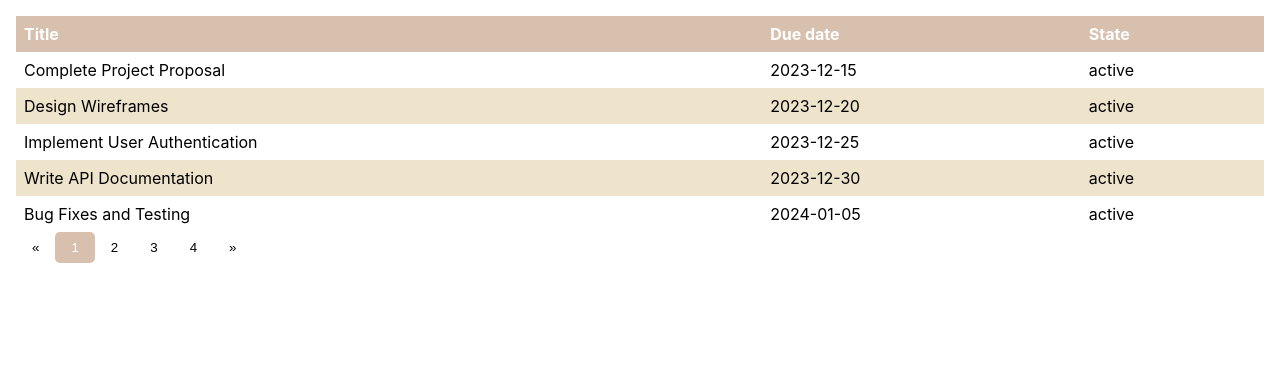
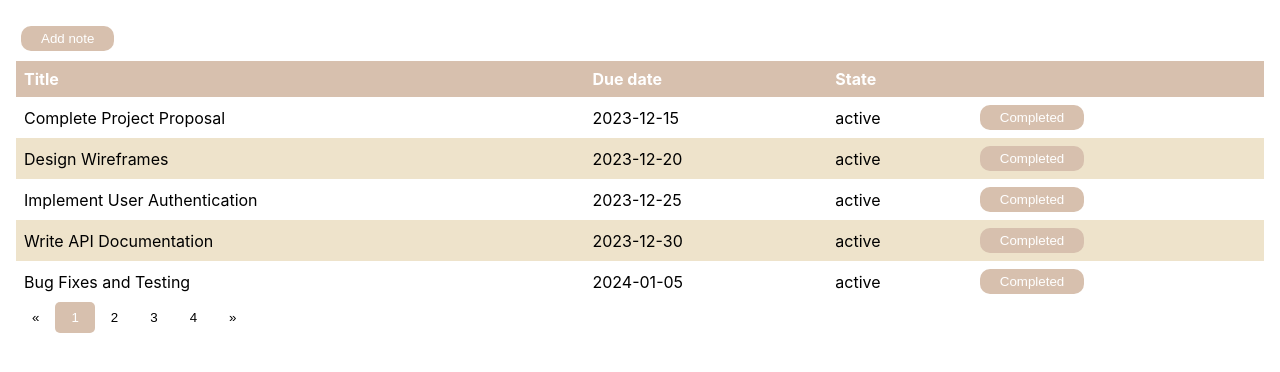
Before and after one commit to JulianaM2/react-tasks, a React (Create React App) app: page / in a window 1280 px wide. Shown: the top 372 px of the page. Built offline with nearby package versions, Linux system fonts and the light colour scheme.

Commit message:
Add helper and state for update task

```diff
--- a/src/components/Tasks/TaskForm/TaskForm.css
+++ b/src/components/Tasks/TaskForm/TaskForm.css
@@ -1,15 +1,5 @@
 .task-form {
   padding: 10px 100px;
-}
-
-.add-note {
-  border: none;
-  background-color: #d7c0ae;
-  margin: 0px 5px;
-  border-radius: 10px;
-  padding: 5px 20px;
-  width: fit-content;
-  color: white;
 }
 
 .field-required {
--- a/src/components/Tasks/TaskForm/TaskForm.jsx
+++ b/src/components/Tasks/TaskForm/TaskForm.jsx
@@ -45,6 +45,7 @@ const TaskForm = () => {
   );
 
   const handleAddNotes = (noteValue) => setNotes([...notes, noteValue]);
+  const handleCancel = () => navigate("/");
 
   return (
     <>
@@ -159,8 +160,9 @@ const TaskForm = () => {
                 </div>
                 <div style={col(1)}>
                   <button
+                    type="button"
                     onClick={() => handleAddNotes(values.note)}
-                    className="add-note"
+                    className="brown-btn"
                     disabled={!values.note}
                   >
                     Add
@@ -168,10 +170,20 @@ const TaskForm = () => {
                 </div>
               </div>
               <div className="row">
-                <button type="submit" disabled={isSubmitting}>
+                <button
+                  type="submit"
+                  disabled={isSubmitting}
+                  className="blue-btn"
+                >
                   Save
                 </button>
-                <button>Cancel</button>
+                <button
+                  type="button"
+                  className="brown-btn"
+                  onClick={handleCancel}
+                >
+                  Cancel
+                </button>
               </div>
               <div className="row">
                 <ul>
--- a/src/components/Tasks/TaskList/TaskList.css
+++ b/src/components/Tasks/TaskList/TaskList.css
@@ -43,5 +43,9 @@ tr:hover {
 .active-page {
   background-color: #d7c0ae !important;
   color: white !important;
-  border-radius: 5px
+  border-radius: 5px;
 }
+
+.add-note-div {
+  margin: 10px 0px;
+}
--- a/src/components/Tasks/TaskList/TaskList.jsx
+++ b/src/components/Tasks/TaskList/TaskList.jsx
@@ -2,11 +2,13 @@ import { useEffect, useLayoutEffect, useMemo, useState } from "react";
 import "./TaskList.css";
 import taskStore from "../../../store/task";
 import { useNavigate } from "react-router-dom";
-import { getLatestState } from "../../../helpers/task.helpers";
+import {
+  getDateFromFullDateTime,
+  getLatestState,
+} from "../../../helpers/task.helpers";
 
-const sliceData = (tasks, page, rows, setSlicedTask) => {
-  setSlicedTask(tasks.slice((page - 1) * rows, page * rows));
-};
+const sliceData = (tasks, page, rows) =>
+  tasks.slice((page - 1) * rows, page * rows);
 
 const getPagationValues = (paginationStart, setPaginationStart) => {
   const pages = [];
@@ -28,18 +30,51 @@ const getPagationValues = (paginationStart, setPaginationStart) => {
   return pages;
 };
 
+const showTaskList = (
+  slicedTasks,
+  handleNavigateToTaskDetails,
+  handleChangeTaskState
+) =>
+  slicedTasks.map((task, index) => {
+    const latestState = getLatestState(task.stateHistory, index).state;
+    console.log(index, latestState);
+    return (
+      <tr key={"task-" + index}>
+        <td onClick={() => handleNavigateToTaskDetails(task)}>{task.title}</td>
+        <td>{task.dueDate}</td>
+        <td>{latestState}</td>
+        <td>
+          {latestState !== "closed" && (
+            <button
+              onClick={() => handleChangeTaskState(task, index)}
+              className="brown-btn"
+            >
+              Completed
+            </button>
+          )}
+        </td>
+      </tr>
+    );
+  });
+
 const TaskList = () => {
   const [paginationStart, setPaginationStart] = useState(1);
   const [taskState, setTaskState] = useState(taskStore.initialState);
-  const [tasks, setTasks] = useState([]);
-  const [slicedTasks, setSlicedTasks] = useState([]);
   const navigate = useNavigate();
 
-  useMemo(
-    () => sliceData(tasks, paginationStart, 5, setSlicedTasks),
-    [paginationStart, tasks]
+  useLayoutEffect(() => {
+    taskStore.subscribe(setTaskState);
+    taskStore.init();
+  }, []);
+
+  useEffect(() => {
+    sliceData(taskState.tasks, paginationStart, 5);
+  }, [paginationStart, taskState.tasks]);
+
+  const slicedTasks = useMemo(
+    () => sliceData(taskState.tasks, paginationStart, 5),
+    [paginationStart, taskState.tasks]
   );
-
 
   const handleNextPage = () => setPaginationStart(paginationStart + 1);
   const handlePreviousPage = () => setPaginationStart(paginationStart - 1);
@@ -47,44 +82,51 @@ const TaskList = () => {
     navigate("/task/details", {
       state: { ...task },
     });
-
-  useLayoutEffect(() => {
-    taskStore.subscribe(setTaskState);
-    taskStore.init();
-  }, []);
-
-  useEffect(() => {
-    setTasks(taskState.tasks);
-    sliceData(taskState.tasks, paginationStart, 5, setSlicedTasks);
-  }, [paginationStart, taskState.tasks]);
+  const handleNavigateToAddNote = () => navigate("/task/create");
+  const handleChangeTaskState = (task, index) => {
+    const newState = {
+      state: "closed",
+      date: getDateFromFullDateTime(new Date()),
+    };
+    console.log(newState);
+    task.stateHistory.push(newState);
+    taskStore.updateTask(task, index);
+    console.log(taskState.tasks);
+  };
 
   return (
     <>
+      <div className="add-note-div">
+        <button className="brown-btn" onClick={handleNavigateToAddNote}>
+          Add note
+        </button>
+      </div>
       <table>
         <thead>
           <tr>
             <th>Title</th>
             <th>Due date</th>
             <th>State</th>
+            <th></th>
           </tr>
         </thead>
         <tbody>
-          {slicedTasks.map((task, index) => (
-            <tr key={"task-" + index}>
-              <td onClick={() => handleNavigateToTaskDetails(task)}>
-                {task.title}
-              </td>
-              <td>{task.dueDate}</td>
-              <td>{getLatestState(task.stateHistory).state}</td>
-            </tr>
-          ))}
+          {showTaskList(
+            slicedTasks,
+            handleNavigateToTaskDetails,
+            handleChangeTaskState
+          )}
         </tbody>
       </table>
       <div className="pagination">
         <button disabled={paginationStart === 1} onClick={handlePreviousPage}>
           &laquo;
         </button>
-        {getPagationValues(paginationStart, setPaginationStart, tasks.length)}
+        {getPagationValues(
+          paginationStart,
+          setPaginationStart,
+          taskState.tasks.length
+        )}
         <button onClick={handleNextPage}>&raquo;</button>
       </div>
     </>
--- a/src/helpers/task.helpers.js
+++ b/src/helpers/task.helpers.js
@@ -5,4 +5,12 @@ const getLatestState = (states) =>
       : current;
   });
 
-export { getLatestState };
+const getDateFromFullDateTime = (date) => {
+  const month = date.getUTCMonth() + 1; //months from 1-12
+  const day = date.getUTCDate();
+  const year = date.getUTCFullYear();
+
+  return year + "-" + month + "-" + day;
+};
+
+export { getLatestState, getDateFromFullDateTime };
--- a/src/index.css
+++ b/src/index.css
@@ -16,3 +16,23 @@ code {
   display: flex;
   padding: 5px 0px;
 }
+
+.blue-btn {
+  border: none;
+  background-color: #b7c4cf;
+  margin: 0px 5px;
+  border-radius: 10px;
+  padding: 5px 20px;
+  width: fit-content;
+  color: white;
+}
+
+.brown-btn {
+  border: none;
+  background-color: #d7c0ae;
+  margin: 0px 5px;
+  border-radius: 10px;
+  padding: 5px 20px;
+  width: fit-content;
+  color: white;
+}
--- a/src/store/task.js
+++ b/src/store/task.js
@@ -24,6 +24,16 @@ const taskStore = {
 
     subject.next(state);
   },
+  updateTask: (task, index) => {
+    state.tasks[index] = task;
+
+    state = {
+      ...state,
+      tasks: [...state.tasks],
+    };
+
+    subject.next(state);
+  },
   initialState,
 };
 
```
